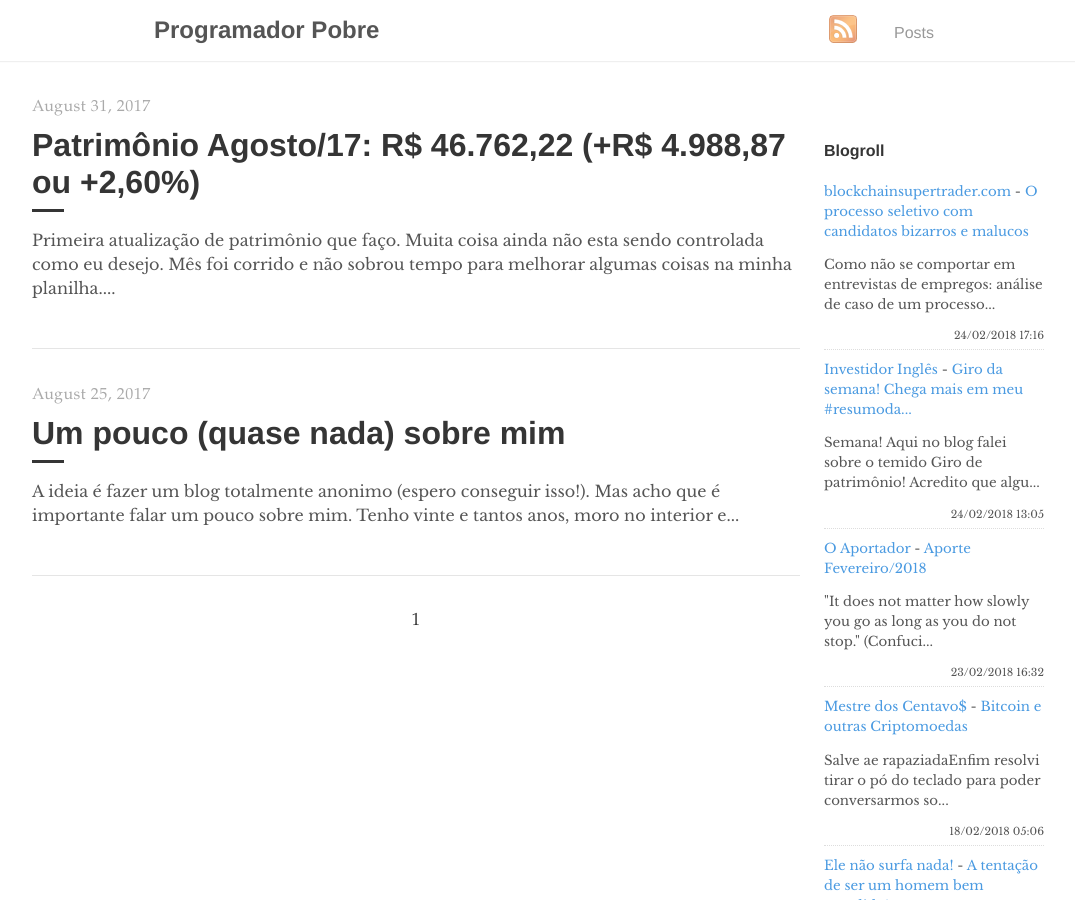
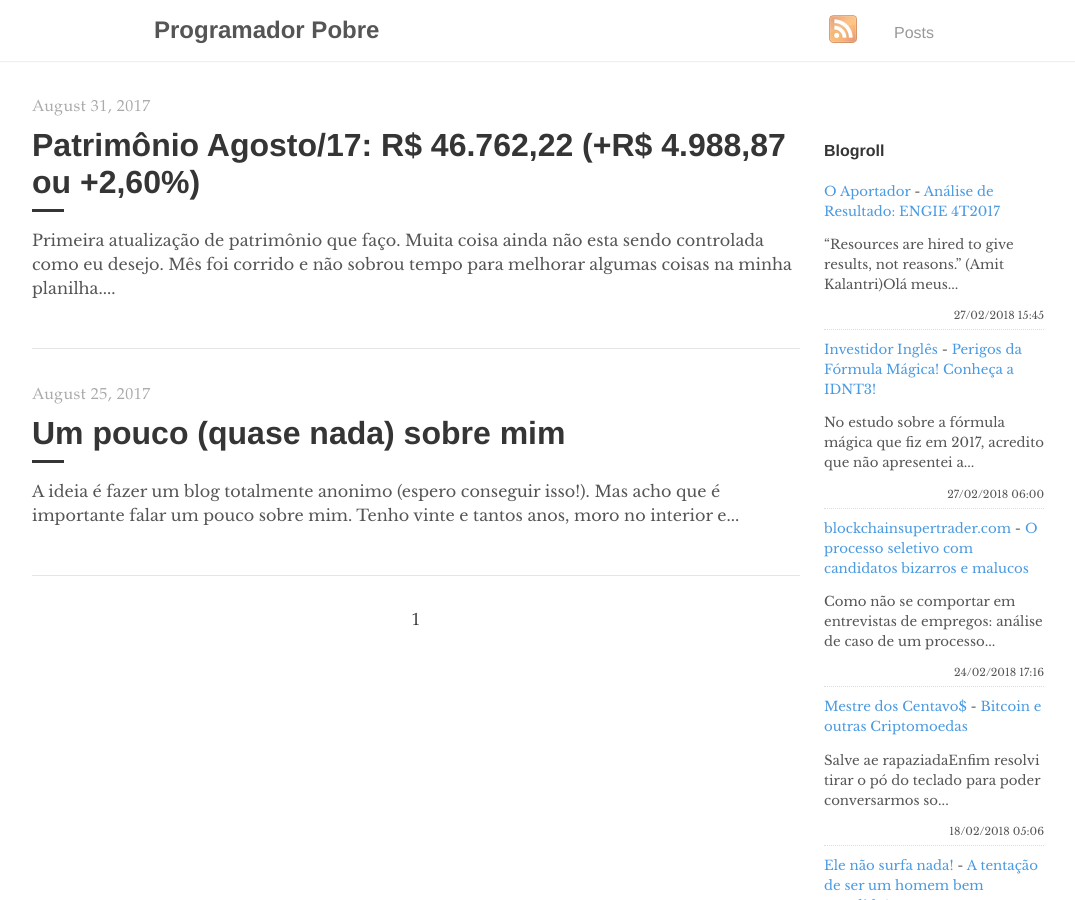
Before and after one commit to programadorpobre/programadorpobre.github.io, a Jekyll site: the page built from index.html, in a window 1280 px wide and 900 px high. Shown: the whole window, without its empty margins (96-1171 px from the left). Built offline with Jekyll 4.4.1, drawn with Linux system fonts in a browser that asks for light colours; the list of posts is cut into pages by our own code; comment, search, counter and statistics services are not loaded.

Commit message:
[ci skip] travis #206

```diff
--- a/_includes/feed-entries.html
+++ b/_includes/feed-entries.html
@@ -1,17 +1,17 @@
+<div class="feed-entry">
+    <a class="feed-entry-site-name" href="http://oaportadorfinanceiro.blogspot.com/">O Aportador</a> - <a class="feed-entry-title" href="http://oaportadorfinanceiro.blogspot.com/2018/02/analise-de-resultado-engie-4t2017.html">Análise de Resultado: ENGIE 4T2017</a>
+    <p class="feed-entry-summary">“Resources are hired to give results, not reasons.”&nbsp;(Amit Kalantri)Olá meus...</p>
+    <time datetime="2018-02-27T15:45:00.001-03:00">27/02/2018 15:45</time>
+</div>
+<div class="feed-entry">
+    <a class="feed-entry-site-name" href="http://www.investidoringles.com/">Investidor Inglês</a> - <a class="feed-entry-title" href="http://www.investidoringles.com/2018/02/perigos-da-formula-magica-joel-greenblatt-idnt3.html">Perigos da Fórmula Mágica!  Conheça a IDNT3!</a>
+    <p class="feed-entry-summary"> No estudo sobre a fórmula mágica que fiz em 2017, acredito que não apresentei a...</p>
+    <time datetime="2018-02-27T06:00:00.000-03:00">27/02/2018 06:00</time>
+</div>
 <div class="feed-entry">
     <a class="feed-entry-site-name" href="http://www.blockchainsupertrader.com/">blockchainsupertrader.com</a> - <a class="feed-entry-title" href="http://www.blockchainsupertrader.com/2018/02/o-processo-seletivo-com-candidatos.html">O processo seletivo com candidatos bizarros e  malucos</a>
     <p class="feed-entry-summary">Como não se comportar em entrevistas de empregos: análise de caso de um processo...</p>
     <time datetime="2018-02-24T17:16:00.000-03:00">24/02/2018 17:16</time>
-</div>
-<div class="feed-entry">
-    <a class="feed-entry-site-name" href="http://www.investidoringles.com/">Investidor Inglês</a> - <a class="feed-entry-title" href="http://www.investidoringles.com/2018/02/nao-gire-patrimonio-resumo-da-semana.html">Giro da semana!  Chega mais em meu #resumoda...</a>
-    <p class="feed-entry-summary"> Semana! Aqui no blog falei sobre o temido Giro de patrimônio! Acredito que algu...</p>
-    <time datetime="2018-02-24T13:05:00.000-03:00">24/02/2018 13:05</time>
-</div>
-<div class="feed-entry">
-    <a class="feed-entry-site-name" href="http://oaportadorfinanceiro.blogspot.com/">O Aportador</a> - <a class="feed-entry-title" href="http://oaportadorfinanceiro.blogspot.com/2018/02/aporte-fevereiro2018.html">Aporte Fevereiro/2018</a>
-    <p class="feed-entry-summary">"It does not matter how slowly you go as long as you do not stop."&nbsp;(Confuci...</p>
-    <time datetime="2018-02-23T16:32:00.001-03:00">23/02/2018 16:32</time>
 </div>
 <div class="feed-entry">
     <a class="feed-entry-site-name" href="http://mestredoscentavos.blogspot.com/">Mestre dos Centavo$</a> - <a class="feed-entry-title" href="http://mestredoscentavos.blogspot.com/2018/02/bitcoin-e-outras-criptomoedas.html">Bitcoin e outras Criptomoedas</a>
```
